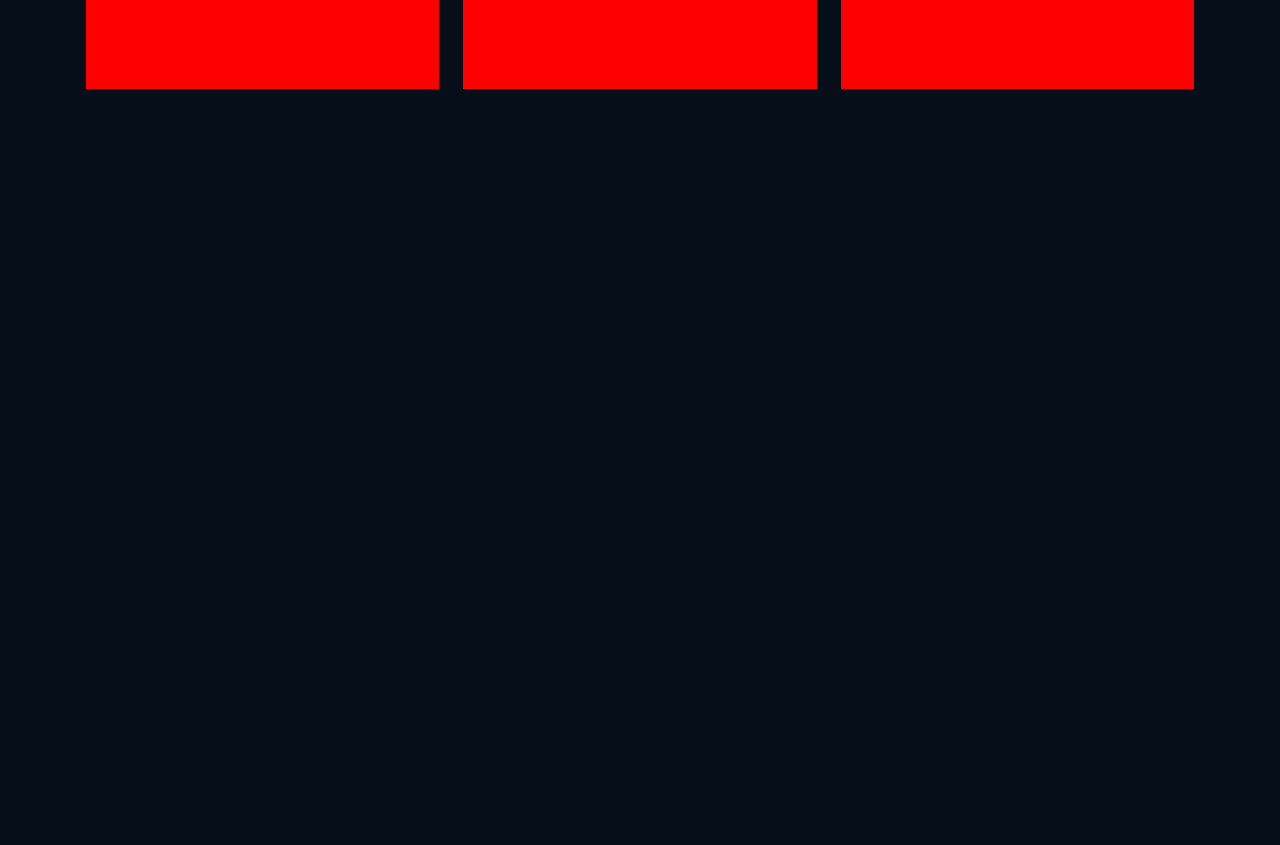
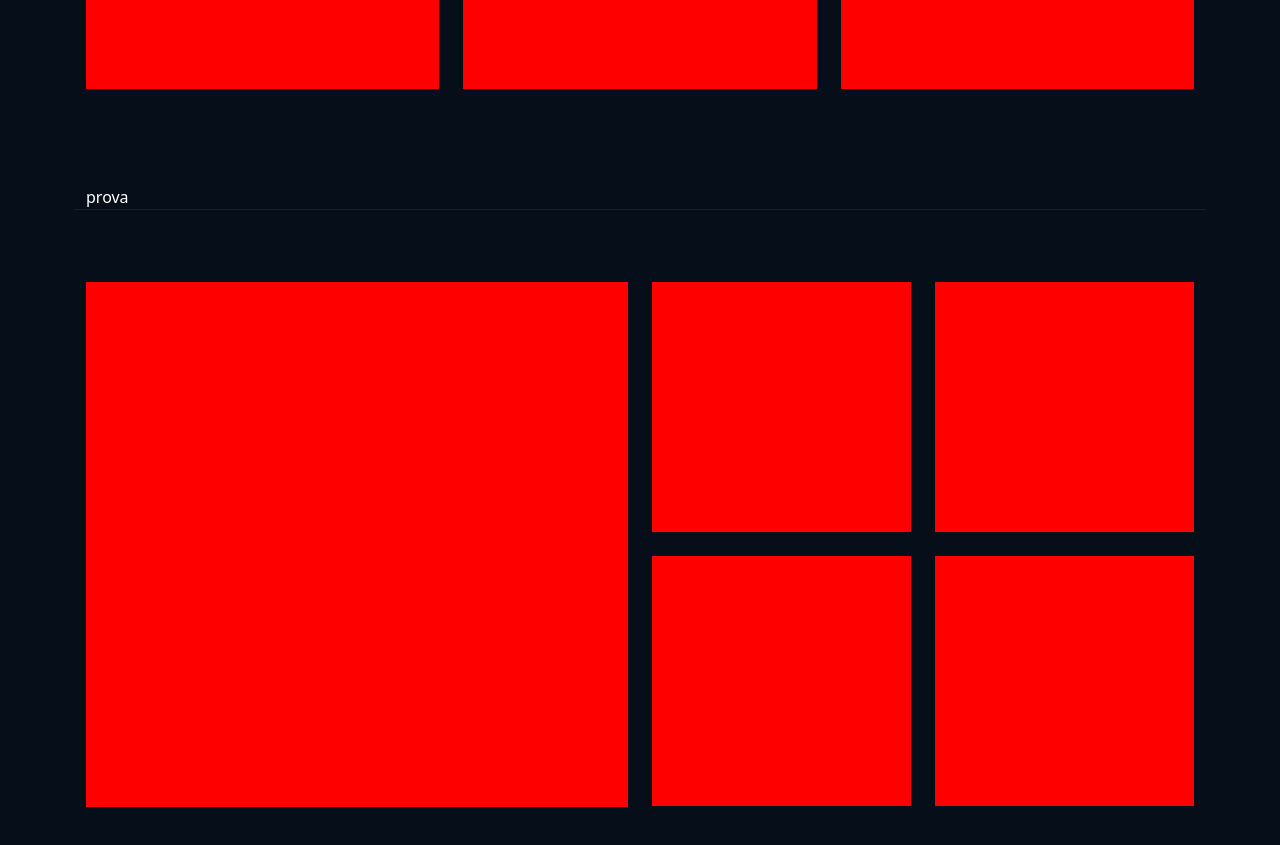
Before and after one commit to AntoninoIrrera/proj-html-vuejs, a Vue app: page / in a window 1280 px wide. Shown: the part 3140-3985 px from the top of the page. Before the commit the page ends 3277 px from the top, so only its background shows below. Built offline with nearby package versions, Linux system fonts and the light colour scheme.

Commit message:
creazione struttura sesta section del main (SectionLatesNews)

```diff
--- a/src/components/ComponentsMain/SectionLatesNews.vue
+++ b/src/components/ComponentsMain/SectionLatesNews.vue
@@ -5,9 +5,52 @@
 </script>
 
 <template>
-
+    <section>
+        <div class="container py-5 px-3">
+            <div class="row">
+                <div class="col-12">
+                    <p class="text-white m-0">prova</p>
+                </div>
+                <div class="col-6 mt-5">
+                    <div class="provaPlus mt-4"></div>
+                </div>
+                <div class="col-6 mt-5">
+                    <div class="row">
+                        <div class="col-6 g-4">
+                            <div class="prova"></div>
+                        </div>
+                        <div class="col-6 g-4">
+                            <div class="prova"></div>
+                        </div>
+                        <div class="col-6 g-4">
+                            <div class="prova"></div>
+                        </div>
+                        <div class="col-6 g-4">
+                            <div class="prova"></div>
+                        </div>
+                    </div>
+                </div>
+            </div>
+        </div>
+    </section>
 </template>
 
 <style lang="scss" scoped>
+@use '../../styles/partials/variables' as *;
 
+div.col-12 {
+    border-bottom: 1px solid $color_grey;
+}
+
+.provaPlus {
+    background-color: red;
+    width: 100%;
+    height: 525px;
+}
+
+.prova {
+    background-color: red;
+    width: 100%;
+    height: 250px;
+}
 </style>
```
